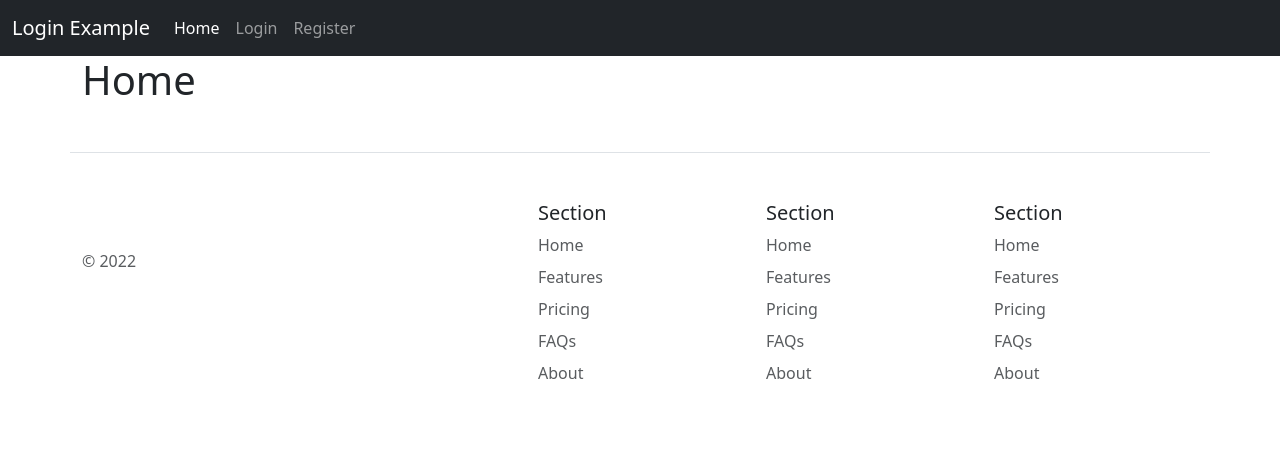
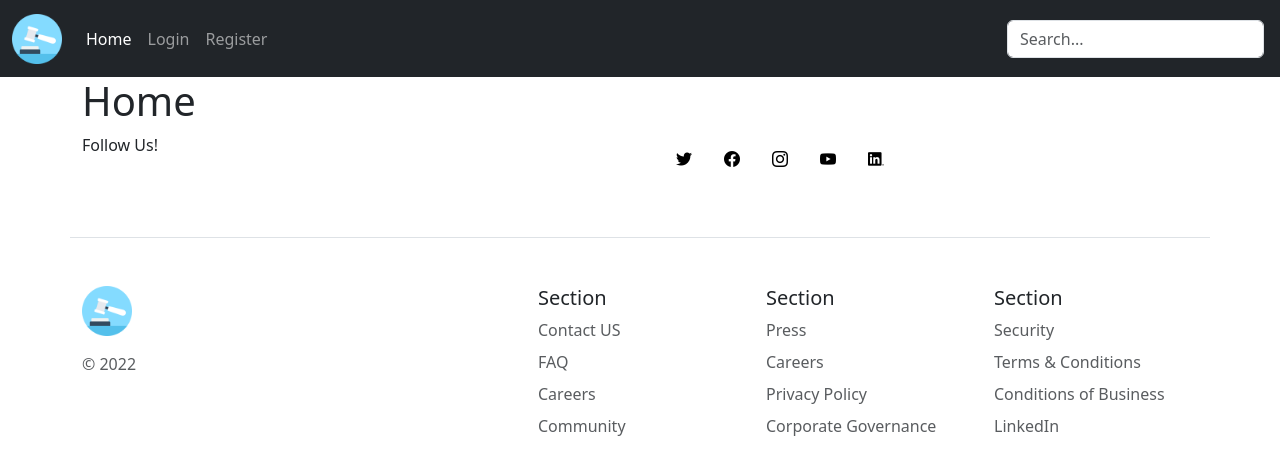
Before and after one commit to wexnox/AuctionHouse, a website built with Vite: page src/index.html in a window 1280 px wide. Built offline with nearby package versions, Linux system fonts and the light colour scheme.

Commit message:
Converting to bootstrap

```diff
--- a/src/index.html
+++ b/src/index.html
@@ -16,7 +16,8 @@
 <body>
 <nav class="navbar navbar-expand-lg navbar-dark bg-dark">
     <div class="container-fluid">
-        <a class="navbar-brand" href="/">Login Example</a>
+        <a class="navbar-brand" href="/"><img src="images/favicon.png" alt="logo" width="50" height="50" class="d-inline-block align-text-top">
+        </a>
         <button class="navbar-toggler" type="button" data-bs-toggle="collapse" data-bs-target="#navbarNav" aria-controls="navbarNav" aria-expanded="false" aria-label="Toggle navigation">
             <span class="navbar-toggler-icon"></span>
         </button>
@@ -24,6 +25,16 @@
             <ul class="navbar-nav" id="menu"></ul>
         </div>
     </div>
+    <form class="col-12 col-lg-auto mb-3 mb-lg-0 me-lg-3">
+        <input
+                type="search"
+                id="searchBar"
+                name="searchBar"
+                class="form-control form-control-dark"
+                placeholder="Search..."
+                aria-label="Search"
+        />
+    </form>
 </nav>
 
 <main class="container">
@@ -36,50 +47,71 @@
 <footer>
 
     <div class="container">
+
+        <section class="row row-cols-1 row-cols-sm-2">
+            <div class="col">
+                <p class=" ">Follow Us!</p>
+            </div>
+            <div class="col">
+                <ul class="nav p-2">
+                    <li class="nav-item">
+                        <a href="" class=" nav-link text-decoration-none"><i class="text-black fi fi-brands-twitter"></i></a>
+                    </li>
+                    <li class="nav-item">
+                        <a href="" class=" nav-link text-decoration-none"><i class="text-black fi fi-brands-facebook"></i></a>
+                    </li>
+                    <li class="nav-item">
+                        <a href="" class=" nav-link text-decoration-none"><i class="text-black fi fi-brands-instagram"></i></a>
+                    </li>
+                    <li class="nav-item">
+                        <a href="" class="nav-link text-decoration-none"><i class="text-black fi fi-brands-youtube"></i></a>
+                    </li>
+                    <li class="nav-item">
+                        <a href="" class="nav-link text-decoration-none"><i class="text-black fi fi-brands-linkedin"></i></a>
+                    </li>
+                </ul>
+            </div>
+        </section>
         <footer class="row row-cols-1 row-cols-sm-2 row-cols-md-5 py-5 my-5 border-top">
+
             <div class="col mb-3">
                 <a href="/" class="d-flex align-items-center mb-3 link-dark text-decoration-none">
+                    <img src="images/favicon.png" alt="logo" width="50" height="50" class="d-inline-block align-text-top">
                     <svg class="bi me-2" width="40" height="32">
                         <use xlink:href="#bootstrap"/>
                     </svg>
                 </a>
                 <p class="text-muted">&copy; 2022</p>
             </div>
-
-            <div class="col mb-3">
-
-            </div>
-
+            <div class="col mb-3"></div>
             <div class="col mb-3">
                 <h5>Section</h5>
                 <ul class="nav flex-column">
-                    <li class="nav-item mb-2"><a href="#" class="nav-link p-0 text-muted">Home</a></li>
-                    <li class="nav-item mb-2"><a href="#" class="nav-link p-0 text-muted">Features</a></li>
-                    <li class="nav-item mb-2"><a href="#" class="nav-link p-0 text-muted">Pricing</a></li>
-                    <li class="nav-item mb-2"><a href="#" class="nav-link p-0 text-muted">FAQs</a></li>
-                    <li class="nav-item mb-2"><a href="#" class="nav-link p-0 text-muted">About</a></li>
+                    <li class="nav-item mb-2"><a href="#" class="nav-link p-0 text-muted">Contact US</a></li>
+                    <li class="nav-item mb-2"><a href="#" class="nav-link p-0 text-muted">FAQ</a></li>
+                    <li class="nav-item mb-2"><a href="#" class="nav-link p-0 text-muted">Careers</a></li>
+                    <li class="nav-item mb-2"><a href="#" class="nav-link p-0 text-muted">Community</a></li>
                 </ul>
             </div>
 
             <div class="col mb-3">
                 <h5>Section</h5>
                 <ul class="nav flex-column">
-                    <li class="nav-item mb-2"><a href="#" class="nav-link p-0 text-muted">Home</a></li>
-                    <li class="nav-item mb-2"><a href="#" class="nav-link p-0 text-muted">Features</a></li>
-                    <li class="nav-item mb-2"><a href="#" class="nav-link p-0 text-muted">Pricing</a></li>
-                    <li class="nav-item mb-2"><a href="#" class="nav-link p-0 text-muted">FAQs</a></li>
-                    <li class="nav-item mb-2"><a href="#" class="nav-link p-0 text-muted">About</a></li>
+
+                    <li class="nav-item mb-2"><a href="#" class="nav-link p-0 text-muted">Press</a></li>
+                    <li class="nav-item mb-2"><a href="#" class="nav-link p-0 text-muted">Careers</a></li>
+                    <li class="nav-item mb-2"><a href="#" class="nav-link p-0 text-muted">Privacy Policy</a></li>
+                    <li class="nav-item mb-2"><a href="#" class="nav-link p-0 text-muted">Corporate Governance</a></li>
                 </ul>
             </div>
 
             <div class="col mb-3">
                 <h5>Section</h5>
                 <ul class="nav flex-column">
-                    <li class="nav-item mb-2"><a href="#" class="nav-link p-0 text-muted">Home</a></li>
-                    <li class="nav-item mb-2"><a href="#" class="nav-link p-0 text-muted">Features</a></li>
-                    <li class="nav-item mb-2"><a href="#" class="nav-link p-0 text-muted">Pricing</a></li>
-                    <li class="nav-item mb-2"><a href="#" class="nav-link p-0 text-muted">FAQs</a></li>
-                    <li class="nav-item mb-2"><a href="#" class="nav-link p-0 text-muted">About</a></li>
+                    <li class="nav-item mb-2"><a href="#" class="nav-link p-0 text-muted">Security</a></li>
+                    <li class="nav-item mb-2"><a href="#" class="nav-link p-0 text-muted">Terms & Conditions</a></li>
+                    <li class="nav-item mb-2"><a href="#" class="nav-link p-0 text-muted">Conditions of Business</a></li>
+                    <li class="nav-item mb-2"><a href="#" class="nav-link p-0 text-muted">LinkedIn</a></li>
                 </ul>
             </div>
         </footer>
--- a/src/js/ui/common/buildMenu.js
+++ b/src/js/ui/common/buildMenu.js
@@ -7,26 +7,29 @@ export default function buildMenu(pathname) {
     if (isLoggedIn()) {
         const name = getName();
 
-        menu.innerHTML += `<li class="nav-item">
-                        <a class="nav-link ${pathname === "/" || pathname === "/index.html" ? "active" : ""}" href="/">Home</a>
+        menu.innerHTML += `
+                        <li class="nav-item">
+                            <a class="nav-link ${pathname === "/" || pathname === "/index.html" ? "active" : ""}" aria-current="page" href="/">Home</a>
                         </li>
                         <li class="nav-item">
-                        <a class="nav-link ${pathname === "/dashboard/" ? "active" : ""}" href="/dashboard">Dashboard</a>
+                            <a class="nav-link ${pathname === "/dashboard/" ? "active" : ""}" aria-current="page" href="/dashboard">Dashboard</a>
                         </li>
                         <li class="nav-item">
-                        <button class="btn btn-primary" id="logout">Log out ${name}</button>
-                      </li>`;
+                            <button class="btn btn-warning" id="logout" aria-current="page">Log out ${name}</button>
+                        </li>
+`;
 
         listeners.logoutListener();
     } else {
-        menu.innerHTML += `<li class="nav-item">
-                        <a class="nav-link ${pathname === "/" || pathname === "/index.html" ? "active" : ""}" href="/">Home</a>
+        menu.innerHTML += `
+                        <li class="nav-item">
+                            <a class="nav-link ${pathname === "/" || pathname === "/index.html" ? "active" : ""}" aria-current="page" href="/">Home</a>
                         </li>
                         <li class="nav-item">
-                        <a class="nav-link ${pathname === "/auth/login.html" ? "active" : ""}" href="/auth/login.html">Login</a>
+                            <a class="nav-link ${pathname === "/auth/login.html" ? "active" : ""}" aria-current="page" href="/auth/login.html">Login</a>
                         </li>
                         <li class="nav-item">
-                        <a class="nav-link ${pathname === "/auth/register.html" ? "active" : ""}" href="/auth/register.html">Register</a>
+                            <a class="nav-link ${pathname === "/auth/register.html" ? "active" : ""}" aria-current="page" href="/auth/register.html">Register</a>
                         </li>`;
     }
 }
--- a/src/js/ui/common/displayMessage.mjs
+++ b/src/js/ui/common/displayMessage.mjs
@@ -1,3 +1,9 @@
+/**
+ *
+ * @param type
+ * @param message
+ * @param target
+ */
 export default function displayMessage(type, message, target) {
     const container = document.querySelector(target);
 
```
Lines whose indentation alone changed are shown as unchanged.
